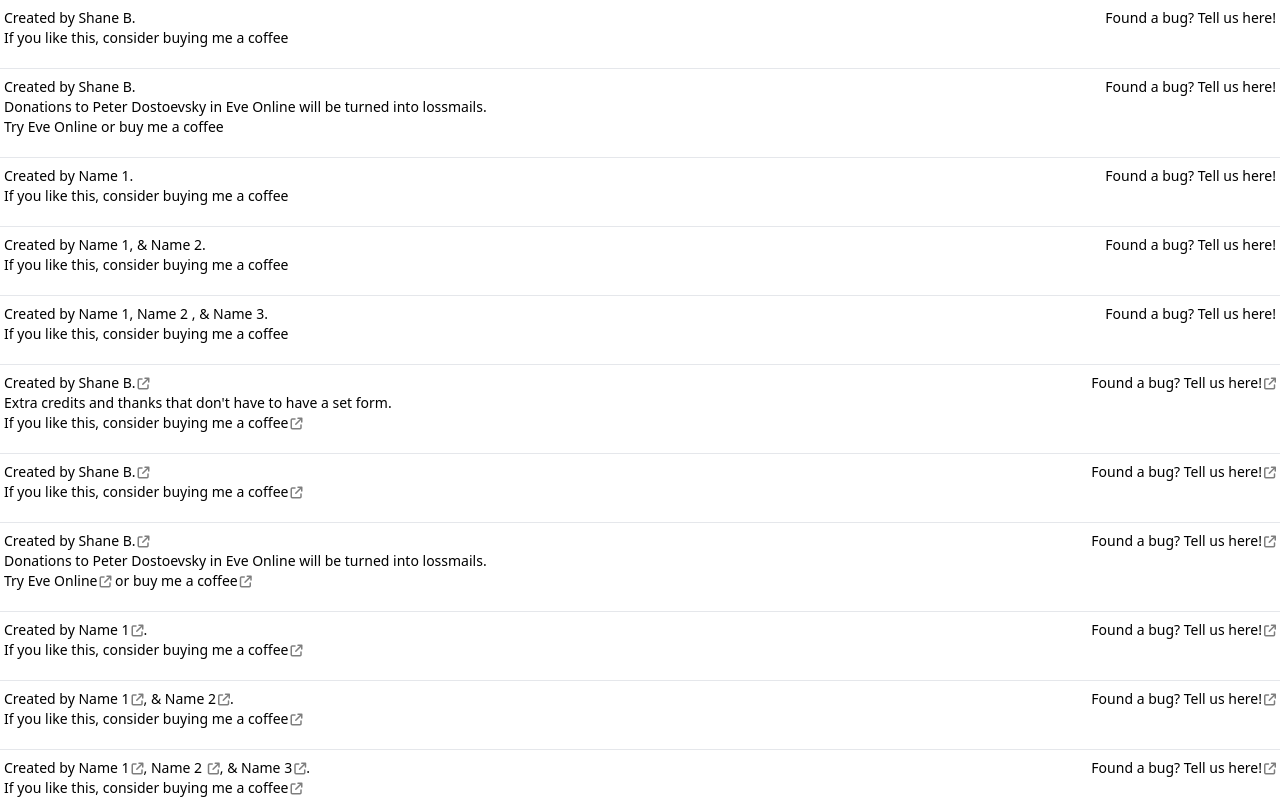
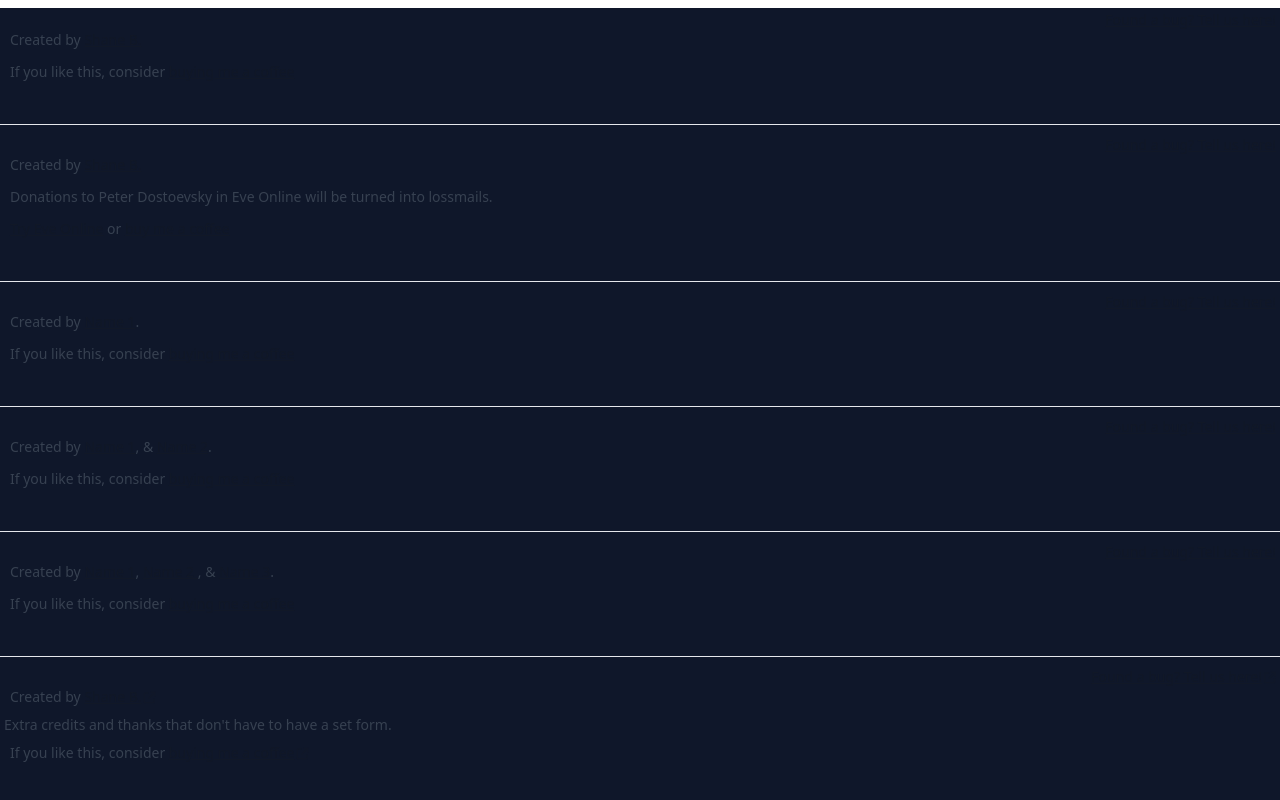
Before and after one commit to dotfortun/dot-components, a Vue app: page / in a window 1280 px wide. Shown: the top 800 px of the page. Built offline with nearby package versions, Linux system fonts and the light colour scheme.

Commit message:
maybe this will look better.

```diff
--- a/package.json
+++ b/package.json
@@ -20,6 +20,7 @@
     "vue": "^3.4.21"
   },
   "devDependencies": {
+    "@tailwindcss/typography": "^0.5.13",
     "@vitejs/plugin-vue": "^5.0.4",
     "autoprefixer": "^10.4.19",
     "postcss": "^8.4.38",
--- a/src/App.vue
+++ b/src/App.vue
@@ -3,6 +3,7 @@ import Credits from "./components/Credits.vue";
 </script>
 
 <template>
+  <div class="container bg-slate-900">
     <Credits />
     <hr />
     <Credits eve-credits />
@@ -59,6 +60,7 @@ import Credits from "./components/Credits.vue";
         Extra credits and thanks that don't have to have a set form.
       </template>
     </Credits>
+  </div>
 </template>
 
 <style scoped></style>
--- a/src/components/Credits.vue
+++ b/src/components/Credits.vue
@@ -142,8 +142,8 @@ const { creators, eveCredits, useFa } = defineProps<{
 <style scoped>
 .credits--container {
   @apply flex-col max-sm:items-center;
-  @apply container mb-5 mt-2 px-1 flex sm:flex-row sm:justify-between text-sm;
-  @apply text-balance text-center sm:text-left;
+  @apply container mb-5 mt-2 px-1 flex sm:flex-row sm:justify-between;
+  @apply prose dark:prose-invert prose-sm max-w-none text-balance text-center sm:text-left;
 }
 
 .credits--container ul {
--- a/tailwind.config.ts
+++ b/tailwind.config.ts
@@ -8,5 +8,5 @@ export default {
       },
     },
   },
-  plugins: [],
+  plugins: [require("@tailwindcss/typography")],
 };
```
Also changed, not shown: 4 other files (tests, documents, lock files or other folders). Lines whose indentation alone changed are shown as unchanged.
